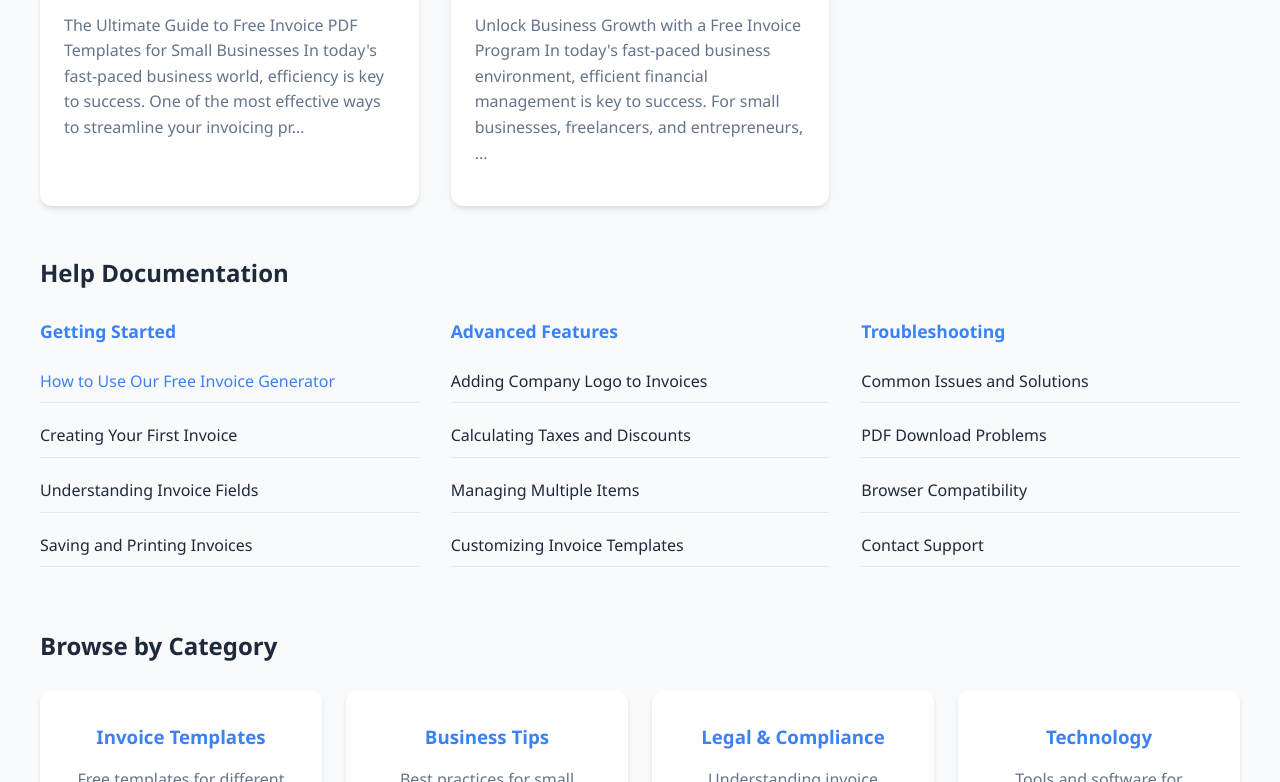
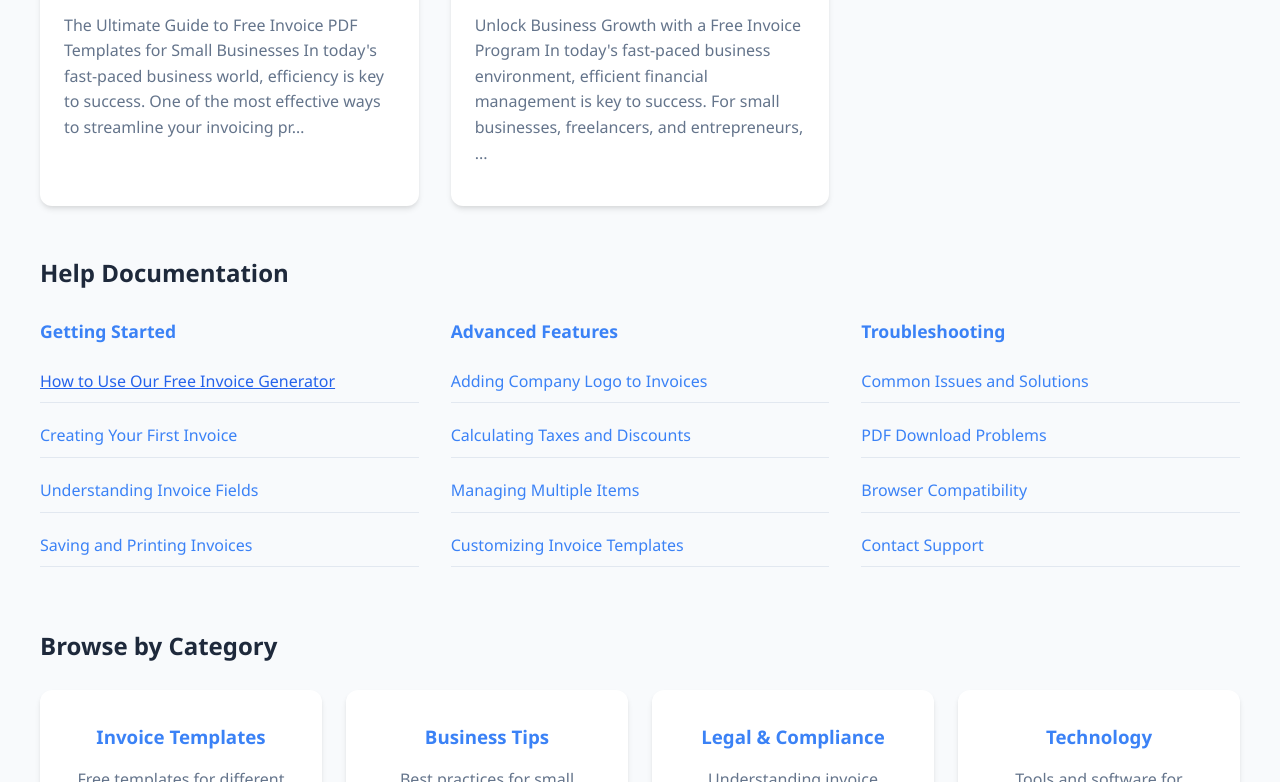
Before and after one commit to kakawebai/Free-Invoice-Templates-2, a website: page public/blog.html in a window 1280 px wide. In both pictures the pointer is over the link "How to Use Our Free Invoice Generator". Shown: the part 1459-2241 px from the top of the page. Drawn offline with Linux system fonts and the light colour scheme.

Commit message:
更新CSS样式文件：优化页面样式和响应式设计

```diff
--- a/public/styles.css
+++ b/public/styles.css
@@ -978,7 +978,7 @@ input::placeholder, textarea::placeholder {
 }
 
 .doc-links a {
-    color: var(--text-color);
+    color: var(--primary-color);
     text-decoration: none;
     transition: color 0.3s ease;
     display: block;
@@ -987,7 +987,7 @@ input::placeholder, textarea::placeholder {
 }
 
 .doc-links a:hover {
-    color: var(--primary-color);
+    color: var(--primary-hover);
 }
 
 .blog-categories {
@@ -1960,3 +1960,22 @@ input::placeholder, textarea::placeholder {
         flex: 0 0 auto;
     }
 }
+/* Remove underline from site title link */
+header h1 a {
+    text-decoration: none;
+}
+header h1 a:hover,
+header h1 a:focus {
+    text-decoration: none;
+}
+/* Global link color unification */
+a {
+    color: var(--primary-color);
+    text-decoration: none;
+    transition: color 0.2s ease, text-decoration-color 0.2s ease;
+}
+a:hover,
+a:focus {
+    color: var(--primary-hover);
+    text-decoration: underline;
+}
```
Also changed, not shown: public/styles.min.css.
